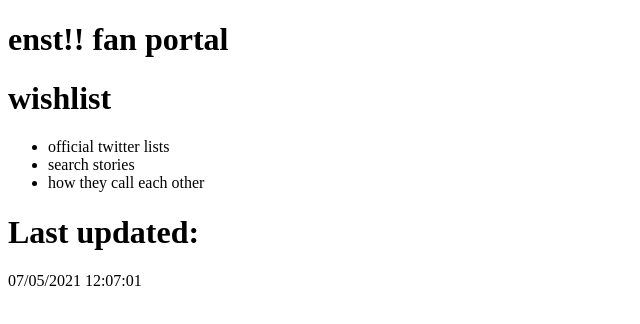
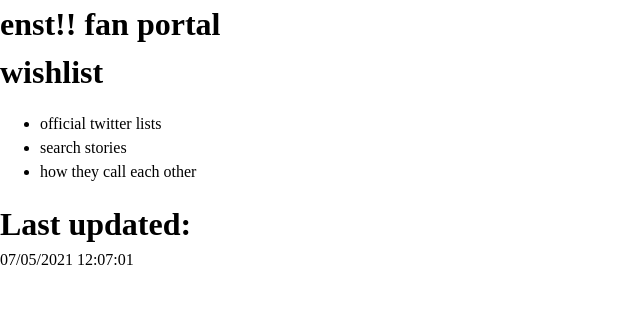
Before and after one commit to djrenot/all-ens, a plain HTML site: page index.html in a window 1280 px wide. Shown: the whole page, without its empty margins (0-640 px from the left). Drawn offline with Linux system fonts and the light colour scheme.

Commit message:
updated css files

```diff
--- /dev/null
+++ b/assets/reset.min.css
@@ -0,0 +1 @@
+*,*::before,*::after{box-sizing:border-box}body,h1,h2,h3,h4,p,figure,blockquote,dl,dd{margin:0}ul[role="list"],ol[role="list"]{list-style:none}html:focus-within{scroll-behavior:smooth}body{min-height:100vh;text-rendering:optimizeSpeed;line-height:1.5}a:not([class]){text-decoration-skip-ink:auto}img,picture{max-width:100%;display:block}input,button,textarea,select{font:inherit}@media(prefers-reduced-motion:reduce){html:focus-within{scroll-behavior:auto}*,*::before,*::after{animation-duration:.01ms !important;animation-iteration-count:1 !important;transition-duration:.01ms !important;scroll-behavior:auto !important}}
--- a/index.html
+++ b/index.html
@@ -4,8 +4,8 @@
   <meta charset="UTF-8">
   <meta http-equiv="X-UA-Compatible" content="IE=edge">
   <meta name="viewport" content="width=device-width, initial-scale=1.0">
-  <link rel="stylesheet" href="assets/reset.min.css">
-  <link rel="stylesheet" href="assets/styles.css">
+  <link rel="stylesheet" href="/assets/reset.min.css">
+  <link rel="stylesheet" href="/assets/styles.css">
   <title>top page</title>
 </head>
 <body>
```
Also changed, not shown: twitters.html (+2 -0 lines), README.md.
